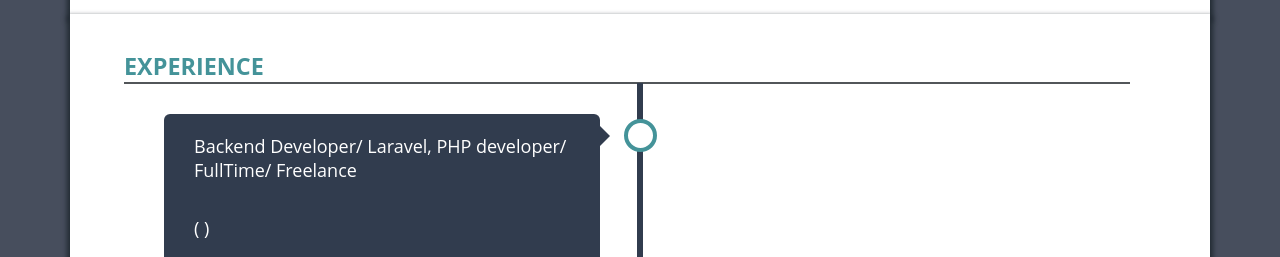
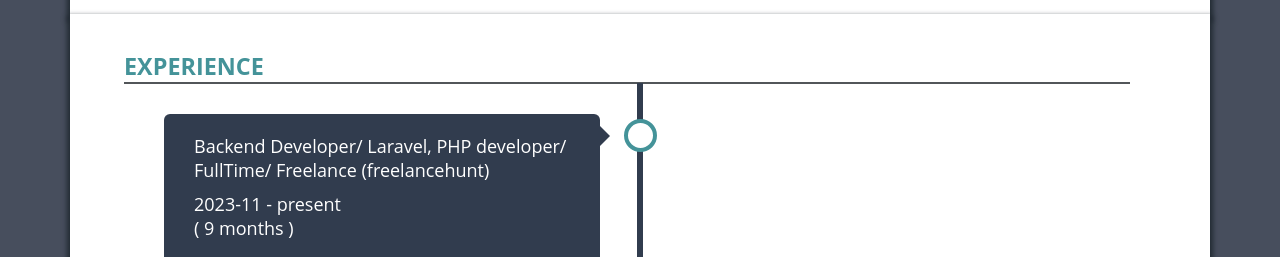
Before and after one commit to MatviyRoman/Roman.Matviy-FullStack-Developer-Prestashop-Laravel-Upwork.CV, a website: page index.html in a window 1280 px wide. Shown: the part 2900-3157 px from the top of the page. Drawn offline with Linux system fonts and the light colour scheme; files whose address does not match are found by name.

Commit message:
add freelancehunt

```diff
--- a/index.html
+++ b/index.html
@@ -539,10 +539,10 @@
 		<h2 class="h2 title">Experience</h2>
 		<div class="container item left">
 			<div class="content">
-				<h2>Backend Developer/ Laravel, PHP developer/ FullTime/ Freelance</h2>
+				<h2>Backend Developer/ Laravel, PHP developer/ FullTime/ Freelance (freelancehunt)</h2>
 				<p class="time">
-					<span id="freelance_info"></span>
-					<br>( <span id="freelance"></span>)
+					<span id="freelancehunt_info"></span>
+					<br>( <span id="freelancehunt"></span>)
 				</p>
 				<p>
 					As a Laravel Backend Developer, I specialize in crafting efficient and scalable web solutions. Proficient in <strong>Laravel</strong>, <strong>Liviwire</strong>, <strong>PHP</strong>, <strong>Docker</strong>, API development, Composer, SQL, MySQL, <strong>Swagger</strong>, Postman and Git, I architect and maintain server-side functionalities for robust and high-performing applications.
@@ -759,7 +759,7 @@
 			}, 3000);
 
 			timeToCurrent('all_time', '2020-03-01');
-			timeToCurrent('openhealths', '2023-11-01');
+			timeToCurrent('freelancehunt', '2023-11-01');
 			timeToCurrent('nc_one', '2023-04-01', '2023-12-31');
 			timeToCurrent('nikos_ltv', '2023-03-01', '2023-06-31');
 			timeToCurrent('freelance', '2022-04-01', '2023-04-01');
```
